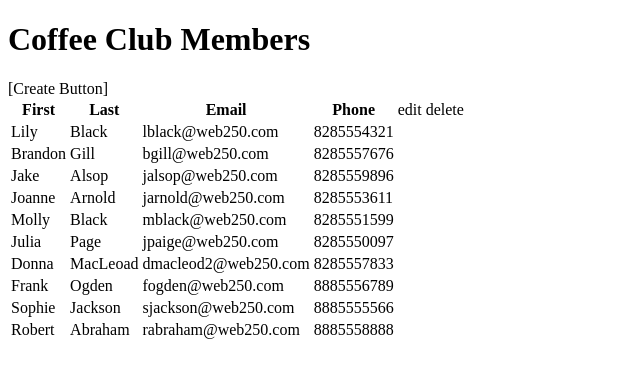
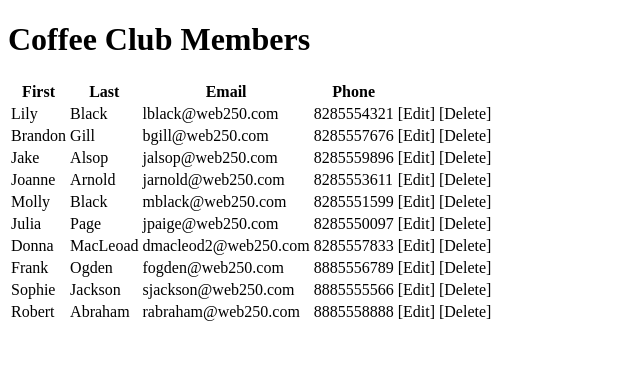
Before and after one commit to charliekwallin/coffee_club, a PHP site: page /members in a window 1280 px wide. Shown: the top 378 px of the page, without its empty margins (0-640 px from the left). Run offline with PHP 8.4, Linux system fonts and the light colour scheme; data comes from the database, SQL or seed files in the repository.

Commit message:
Modified the members view. Next, work on partials.

```diff
--- a/views/members.view.php
+++ b/views/members.view.php
@@ -8,9 +8,8 @@
 <body>
     <h1>Coffee Club Members</h1>
 
-    [Create Button]
     <table>
-    <tr><th>First</th><th>Last</th><th>Email</th><th>Phone</th><td>edit</td><td>delete</td></tr>
+    <tr><th>First</th><th>Last</th><th>Email</th><th>Phone</th></tr>
     <?php foreach ($users as $user) : ?>
 
        <tr>
@@ -18,6 +17,8 @@
             <td><?= $user->last_name; ?></td>
             <td><?= $user->email; ?></td>
             <td><?= $user->phone ?></td>
+            <td>[Edit]</td>
+            <td>[Delete]</td>
         </tr>
     <?php endforeach; ?>
 
```
